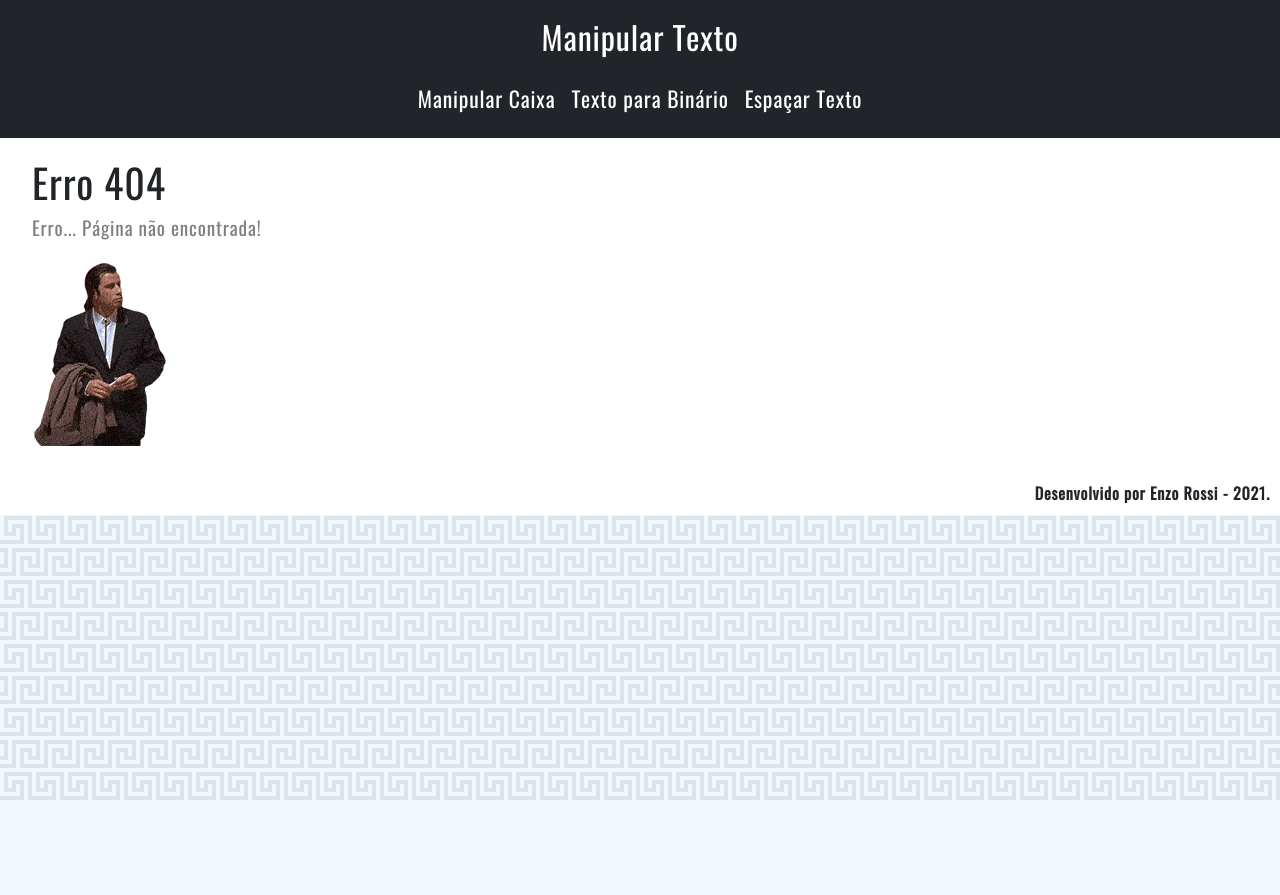
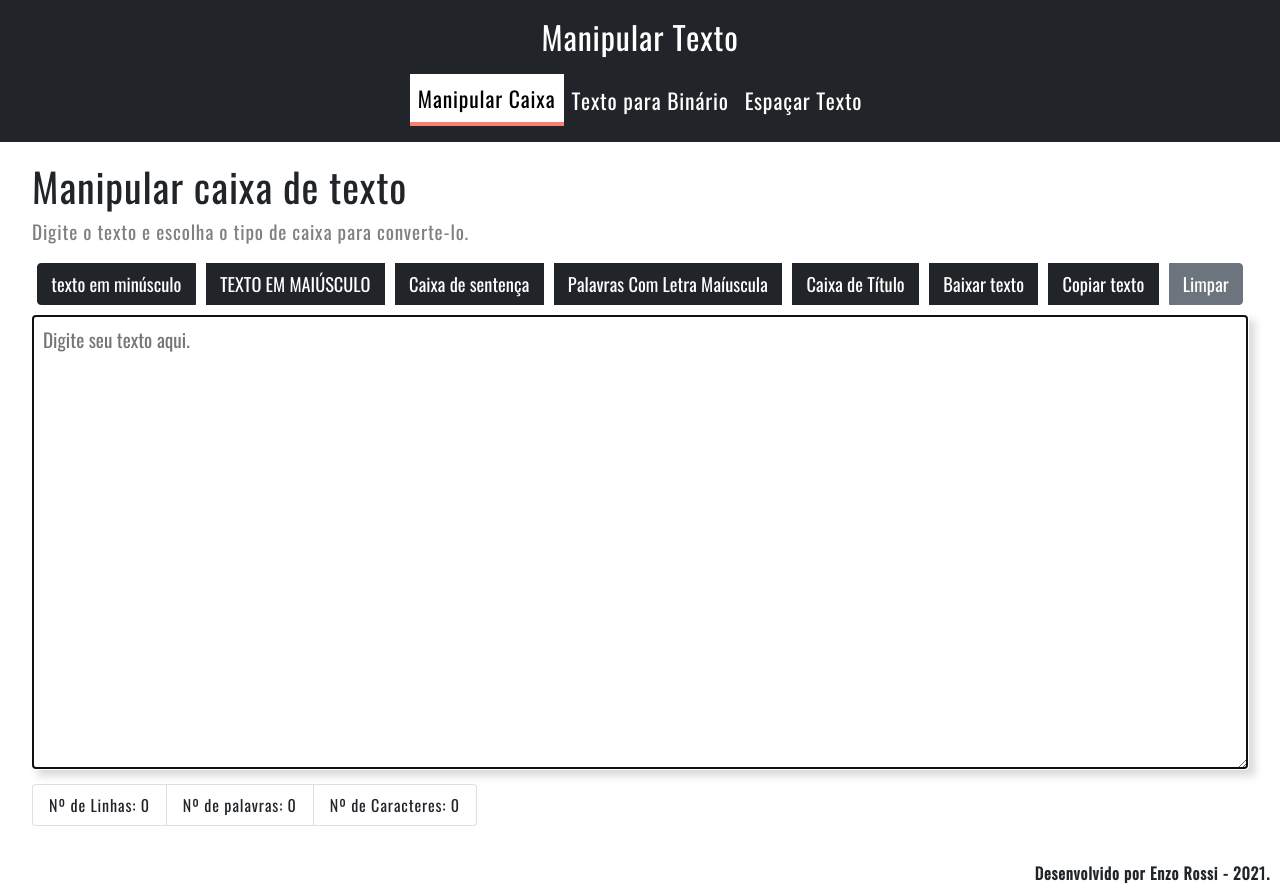
Before and after one commit to rossienzo/Manipular-Texto, a React (Create React App) app: page / in a window 1280 px wide. Before the commit this address led to /not-found. Before the commit the page ends 800 px from the top, so only its background shows below. Built offline with nearby package versions, Linux system fonts and the light colour scheme.

Commit message:
Projeto finalizado

```diff
--- a/src/common/template/Header.jsx
+++ b/src/common/template/Header.jsx
@@ -5,21 +5,23 @@
  * Header *
  * Tabs navigation
  */
+
+// salva no estado o pathname atual
 function pageLoad(setPathname)
 {
     window.addEventListener("load", e => {
         setPathname(window.location.pathname)
-    })
-
+    });
 }
-
-
 
 const Header = props =>
 {
     const [pathname, setPathname] = useState(window.location.pathname);
 
     pageLoad(setPathname);
+
+    // caso seja direcionado para / irá marcar o link
+    const home = pathname === "/" ? true : false;
 
     // pega o pathname do URL, transforma em array e verifica se o path está dentro do array;
     const isActive = (path) => pathname.split("/").join("/").includes(path);
@@ -30,7 +32,7 @@
                     <Navbar.Brand href="/case-manipulate">Manipular Texto</Navbar.Brand>
                     <Nav className="navbar">
                         <Nav.Item>
-                            <Nav.Link className={isActive("/case-manipulate") ? "item-selected" : ''}
+                            <Nav.Link className={isActive("/case-manipulate") || home ? "item-selected" : ''}
                                     href="/case-manipulate">Manipular Caixa</Nav.Link>
                         </Nav.Item>
                         <Nav.Item>
--- a/src/main/Routes.jsx
+++ b/src/main/Routes.jsx
@@ -8,6 +8,7 @@
 const Routes = props => (
     <Router>
         <Switch>
+            <Route path="/" exact component={CaseManipulator} />
             <Route path="/case-manipulate" component={CaseManipulator} />
             <Route path="/to-binary-text" component={BinaryTextGenerator}/>
             <Route path="/wide-text" component={WideTextGenerator}/>
```
